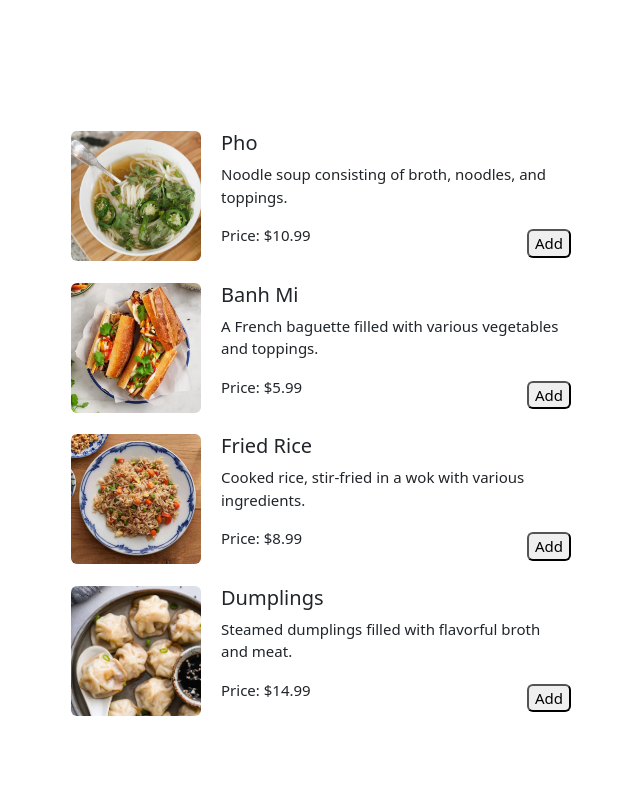
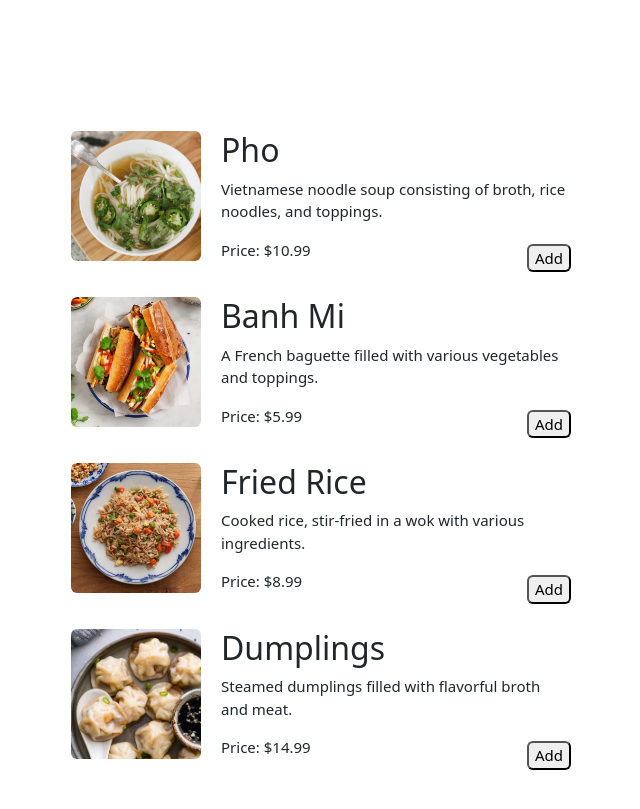
Before and after one commit to jeanieho/cs378-p1, a plain HTML site: page index.html in a window 1280 px wide. Shown: the part 421-1230 px from the top of the page, without its empty margins (319-959 px from the left). Drawn offline with nearby package versions, Linux system fonts and the light colour scheme.

Commit message:
Update index.html

```diff
--- a/index.html
+++ b/index.html
@@ -26,8 +26,8 @@
       <div class="menu-item">
         <img class="menu-image rounded" src="pho.jpeg" alt="Pho">
         <div class="item-details">
-          <h2 class="title">Pho</h2>
-          <p>Noodle soup consisting of broth, noodles, and toppings.</p>
+          <h2>Pho</h2>
+          <p>Vietnamese noodle soup consisting of broth, rice noodles, and toppings.</p>
           <div class="price-and-button">
             <p>Price: $10.99</p>
             <button class="rounded">Add</button>
@@ -38,7 +38,7 @@
       <div class="menu-item">
         <img class="menu-image rounded" src="banhmi.jpeg" alt="Banh Mi">
         <div class="item-details">
-          <h2 class="title">Banh Mi</h2>
+          <h2>Banh Mi</h2>
           <p>A French baguette filled with various vegetables and toppings.</p>
           <div class="price-and-button">
             <p>Price: $5.99</p>
@@ -50,7 +50,7 @@
       <div class="menu-item">
         <img class="menu-image rounded" src="friedrice.jpeg" alt="Fried Rice">
         <div class="item-details">
-          <h2 class="title">Fried Rice</h2>
+          <h2>Fried Rice</h2>
           <p>Cooked rice, stir-fried in a wok with various ingredients.</p>
           <div class="price-and-button">
             <p>Price: $8.99</p>
@@ -62,7 +62,7 @@
       <div class="menu-item">
         <img class="menu-image rounded" src="dumplings.jpg" alt="Dumplings">
         <div class="item-details">
-          <h2 class="title">Dumplings</h2>
+          <h2>Dumplings</h2>
           <p>Steamed dumplings filled with flavorful broth and meat.</p>
           <div class="price-and-button">
             <p>Price: $14.99</p>
```
